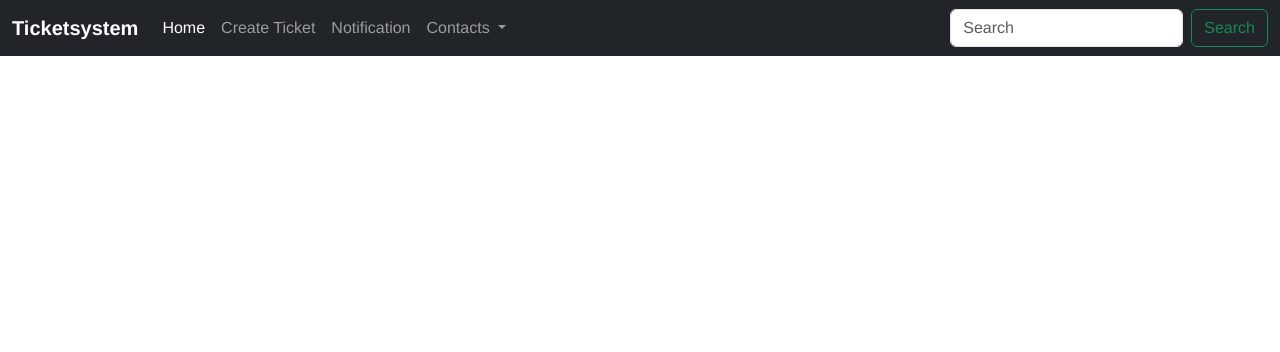
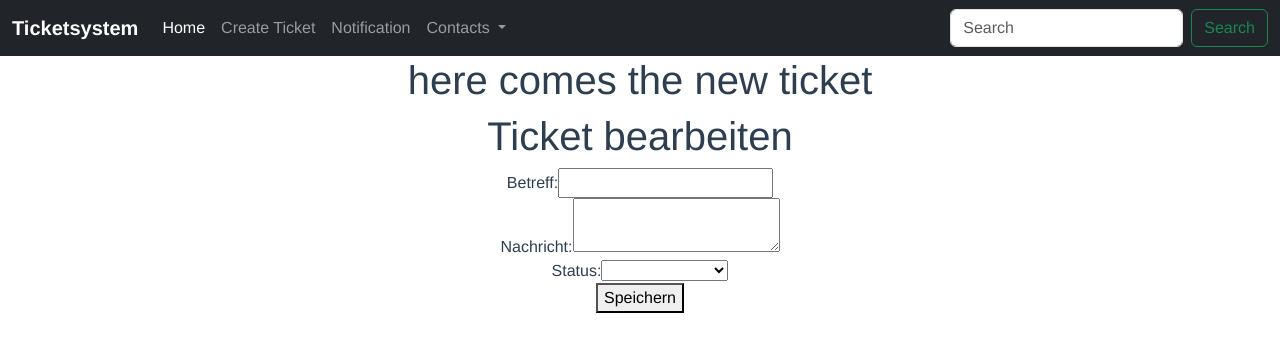
Before and after one commit to KanberZeren/ticketsystem-frontend, a Vue app: page /bearbeiten/1 in a window 1280 px wide. Shown: the top 352 px of the page. Built offline with nearby package versions, Linux system fonts and the light colour scheme.

Commit message:
Tickets löschen und bearbeiten im Frontend

```diff
--- a/public/index.html
+++ b/public/index.html
@@ -5,6 +5,7 @@
     <meta http-equiv="X-UA-Compatible" content="IE=edge">
     <meta name="viewport" content="width=device-width,initial-scale=1.0">
     <link rel="icon" href="<%= BASE_URL %>favicon.ico">
+    <link rel="stylesheet" href="https://cdn.jsdelivr.net/npm/bootstrap-icons@1.19.0/font/bootstrap-icons.css">
     <title><%= htmlWebpackPlugin.options.title %></title>
   </head>
   <body>
--- /dev/null
+++ b/src/components/TicketBearbeiten.vue
@@ -0,0 +1,67 @@
+<template>
+  <div>
+    <h1>Ticket bearbeiten</h1>
+    <form @submit.prevent="submitForm">
+      <label for="betreff">Betreff:</label>
+      <input type="text" v-model="editedTicket.betreff" required>
+      <br>
+      <label for="nachricht">Nachricht:</label>
+      <textarea v-model="editedTicket.nachricht" required></textarea>
+      <br>
+      <label for="status">Status:</label>
+      <select v-model="editedTicket.status" required>
+        <option value="GELÖST">Gelöst</option>
+        <option value="OFFEN">Offen</option>
+        <option value="WARTEND">Wartend</option>
+        <option value="IN_BEARBEITUNG">In Bearbeitung</option>
+      </select>
+      <br>
+      <button type="submit">Speichern</button>
+    </form>
+  </div>
+</template>
+
+<script>
+import ticketService from '@/router/ticketService'
+
+export default {
+  data () {
+    return {
+      editedTicket: {
+        betreff: '',
+        nachricht: '',
+        status: ''
+      }
+    }
+  },
+  created () {
+    this.loadTicket()
+  },
+  methods: {
+    async loadTicket () {
+      try {
+        const ticketId = this.$route.params.id
+        const response = await ticketService.getTicket(ticketId)
+
+        console.log('Geladene Ticketdaten:', response.data)
+
+        this.editedTicket = { ...response.data }
+      } catch (error) {
+        console.error('Fehler beim Laden des Tickets:', error)
+      }
+    },
+    async submitForm () {
+      try {
+        const ticketId = this.$route.params.id
+        await ticketService.updateTicket(ticketId, this.editedTicket)
+        this.$router.push({ name: 'TicketListe' })
+      } catch (error) {
+        console.error('Fehler beim Aktualisieren des Tickets:', error)
+      }
+    }
+  }
+}
+</script>
+
+<style>
+</style>
--- a/src/components/TicketListe.vue
+++ b/src/components/TicketListe.vue
@@ -9,6 +9,7 @@
         <th>Nachricht</th>
         <th>Status</th>
         <th>Erstellt am</th>
+        <th>Optionen</th>
       </tr>
       </thead>
       <tbody>
@@ -18,6 +19,18 @@
         <td>{{ ticket.nachricht }}</td>
         <td>{{ ticket.status }}</td>
         <td>{{ formatDateTime(ticket.erstelltAm) }}</td>
+        <td>
+          <button @click="deleteTicket(ticket.id)">
+            <svg xmlns="http://www.w3.org/2000/svg" width="16" height="16" fill="currentColor" class="bi bi-trash3" viewBox="0 0 16 16">
+              <path d="M6.5 1h3a.5.5 0 0 1 .5.5v1H6v-1a.5.5 0 0 1 .5-.5M11 2.5v-1A1.5 1.5 0 0 0 9.5 0h-3A1.5 1.5 0 0 0 5 1.5v1H1.5a.5.5 0 0 0 0 1h.538l.853 10.66A2 2 0 0 0 4.885 16h6.23a2 2 0 0 0 1.994-1.84l.853-10.66h.538a.5.5 0 0 0 0-1zm1.958 1-.846 10.58a1 1 0 0 1-.997.92h-6.23a1 1 0 0 1-.997-.92L3.042 3.5zm-7.487 1a.5.5 0 0 1 .528.47l.5 8.5a.5.5 0 0 1-.998.06L5 5.03a.5.5 0 0 1 .47-.53Zm5.058 0a.5.5 0 0 1 .47.53l-.5 8.5a.5.5 0 1 1-.998-.06l.5-8.5a.5.5 0 0 1 .528-.47M8 4.5a.5.5 0 0 1 .5.5v8.5a.5.5 0 0 1-1 0V5a.5.5 0 0 1 .5-.5"/>
+            </svg>
+          </button>
+          <button @click="editTicket(ticket.id)">
+            <svg xmlns="http://www.w3.org/2000/svg" width="16" height="16" fill="currentColor" class="bi bi-pen" viewBox="0 0 16 16">
+              <path d="m13.498.795.149-.149a1.207 1.207 0 1 1 1.707 1.708l-.149.148a1.5 1.5 0 0 1-.059 2.059L4.854 14.854a.5.5 0 0 1-.233.131l-4 1a.5.5 0 0 1-.606-.606l1-4a.5.5 0 0 1 .131-.232l9.642-9.642a.5.5 0 0 0-.642.056L6.854 4.854a.5.5 0 1 1-.708-.708L9.44.854A1.5 1.5 0 0 1 11.5.796a1.5 1.5 0 0 1 1.998-.001m-.644.766a.5.5 0 0 0-.707 0L1.95 11.756l-.764 3.057 3.057-.764L14.44 3.854a.5.5 0 0 0 0-.708z"/>
+            </svg>
+          </button>
+        </td>
       </tr>
       </tbody>
     </table>
@@ -49,6 +62,17 @@
       const options = { year: 'numeric', month: 'numeric', day: 'numeric', hour: 'numeric', minute: 'numeric', second: 'numeric' }
       const dateTime = new Date(dateTimeString)
       return dateTime.toLocaleDateString('de-DE', options)
+    },
+    async deleteTicket (ticketId) {
+      try {
+        await ticketService.deleteTicket(ticketId)
+        this.fetchTickets()
+      } catch (error) {
+        console.error('Fehler beim Löschen des Tickets:', error)
+      }
+    },
+    editTicket (ticketId) {
+      this.$router.push({ name: 'TicketBearbeitenView', params: { id: ticketId } })
     }
   }
 }
--- a/src/router/index.js
+++ b/src/router/index.js
@@ -1,6 +1,7 @@
 import { createRouter, createWebHistory } from 'vue-router'
 import HomeView from '../views/HomeView.vue'
 import NewTicketView from '../views/NewTicketView.vue'
+import TicketBearbeitenView from '@/views/TicketBearbeitenView.vue'
 import NotificationView from '../views/NotificationView.vue'
 import ItServiceSupportView from '../views/ItServiceSupportView.vue'
 import BackendSupportView from '../views/BackendSupportView.vue'
@@ -41,6 +42,12 @@
     path: '/NewTicket',
     name: 'NewTicket',
     component: NewTicketView
+  },
+  {
+    path: '/bearbeiten/:id',
+    name: 'TicketBearbeitenView',
+    component: TicketBearbeitenView,
+    props: true
   }
 ]
 
--- a/src/router/ticketService.vue
+++ b/src/router/ticketService.vue
@@ -4,6 +4,9 @@
 export default {
   getAllTickets () {
     return axios.get('http://localhost:8080/tickets')
+  },
+  deleteTicket (ticketId) {
+    return axios.delete(`http://localhost:8080/ticket/${ticketId}`)
   }
 }
 </script>
--- /dev/null
+++ b/src/views/TicketBearbeitenView.vue
@@ -0,0 +1,17 @@
+<template>
+  <div class="TicketBearbeiten">
+    <h1>here comes the new ticket</h1>
+    <TicketBearbeiten/>
+  </div>
+</template>
+
+<script>
+import TicketBearbeiten from '@/components/TicketBearbeiten.vue'
+
+export default {
+  name: 'TicketBearbeitenView',
+  components: {
+    TicketBearbeiten
+  }
+}
+</script>
```
Also changed, not shown: package.json (+7 -0 lines), 1 other file (tests, documents, lock files or other folders).
